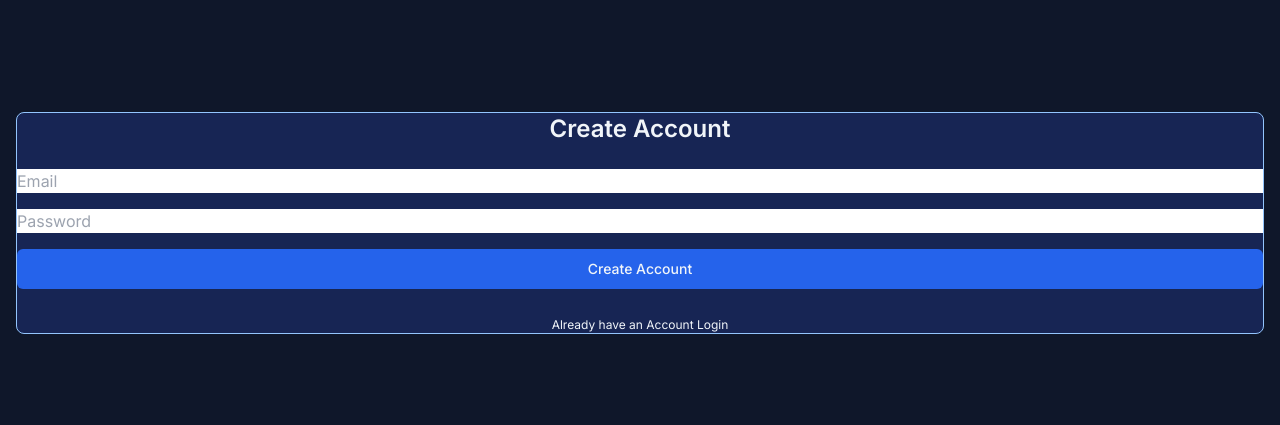
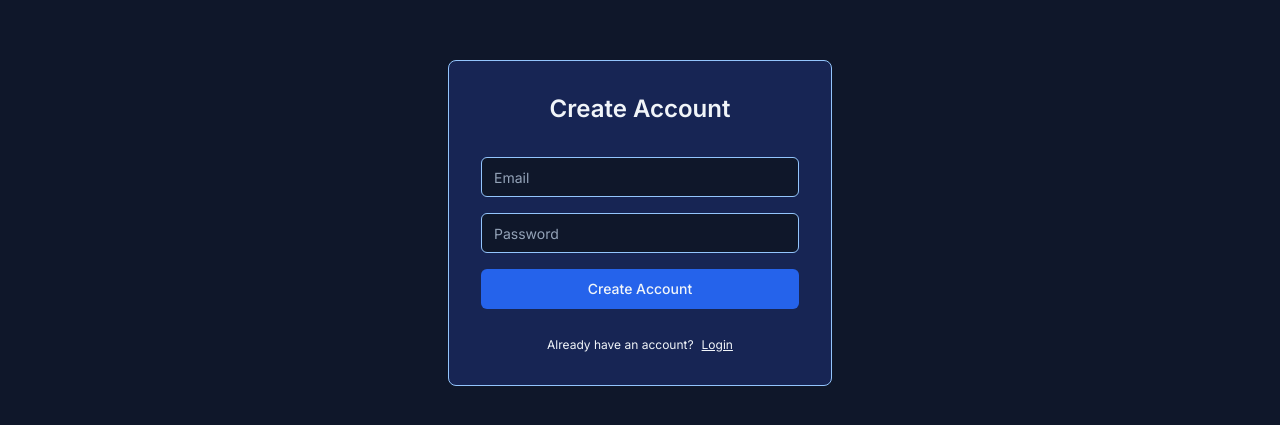
Before and after one commit to PawanAK/notesapp, a Next.js app: page /create-account in a window 1280 px wide. Shown: the part 129-554 px from the top of the page. Built offline with nearby package versions, Linux system fonts and the light colour scheme.

Commit message:
add Create Account

```diff
--- a/src/app/create-account/page.tsx
+++ b/src/app/create-account/page.tsx
@@ -1,30 +1,82 @@
 "use client";
 
+import { createAccountAction } from "@/actions/user";
 import { Button } from "@/components/ui/button";
+import { Input } from "@/components/ui/input";
+import { Loader2 } from "lucide-react";
 import Link from "next/link";
+import { useRouter } from "next/navigation";
+import { useTransition } from "react";
+import toast from "react-hot-toast";
 
-const createAccountPage = () => {
+function CreateAccountPage() {
+  const router = useRouter();
+
+  const [isPending, startTransition] = useTransition();
+
+  const handleClickCreateAccountButton = async (formData: FormData) => {
+    startTransition(async () => {
+      const { errorMessage } = await createAccountAction(formData);
+      if (!errorMessage) {
+        router.replace("/");
+        toast.success("Account created successfully\nYou are now logged in", {
+          duration: 5000,
+        });
+      } else {
+        toast.error(errorMessage);
+      }
+    });
+  };
+
   return (
     <main className="flex min-h-screen items-center justify-center px-4 pb-24">
-      <div className="p8 relative flex w-full max-w-full flex-col items-center rounded-lg border bg-popover">
-        <h1 className="mb-6 text-2xl font-semibold">Create Account</h1>
+      <div className="relative flex w-full max-w-sm flex-col items-center rounded-lg border bg-popover p-8">
+        <h1
+          className={`mb-8 text-2xl font-semibold ${isPending && "opacity-0"}`}
+        >
+          Create Account
+        </h1>
 
-        <form action="" className="flex w-full flex-col gap-4">
-          <input type="text" name="email" placeholder="Email" required />
-          <input
+        {isPending && (
+          <div className="absolute left-1/2 top-1/2 flex -translate-x-1/2 -translate-y-1/2 flex-col items-center gap-y-2 text-primary">
+            <p>Creating account...</p>
+            <Loader2 className="size-6 animate-spin" />
+          </div>
+        )}
+
+        <form
+          className={`flex w-full flex-col gap-4 ${isPending && "-z-10 opacity-0"}`}
+          action={handleClickCreateAccountButton}
+        >
+          <Input
+            type="text"
+            name="email"
+            placeholder="Email"
+            required
+            disabled={isPending}
+          />
+          <Input
             type="password"
             name="password"
             placeholder="Password"
             required
+            disabled={isPending}
           />
-          <Button> Create Account</Button>
+          <Button disabled={isPending}>Create Account</Button>
+
           <p className="mt-3 text-center text-xs">
-            Already have an Account <Link href="login">Login</Link>
+            Already have an account?
+            <Link
+              href="/login"
+              className="ml-2 underline transition-colors duration-200 ease-in-out hover:text-primary"
+            >
+              Login
+            </Link>
           </p>
         </form>
       </div>
     </main>
   );
-};
+}
 
-export default createAccountPage;
+export default CreateAccountPage;
```
Also changed, not shown: src/app/login/page.tsx (added).
